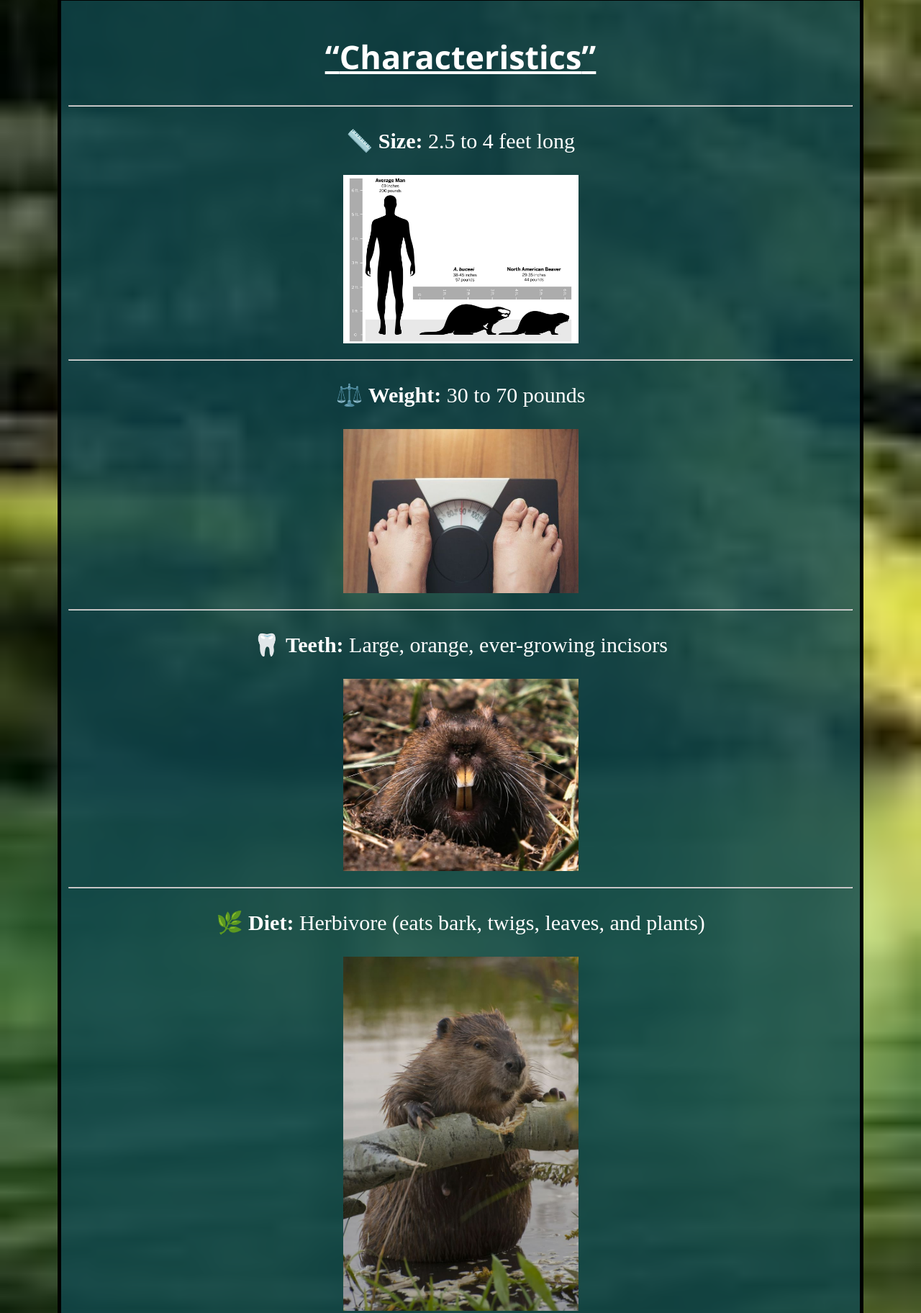
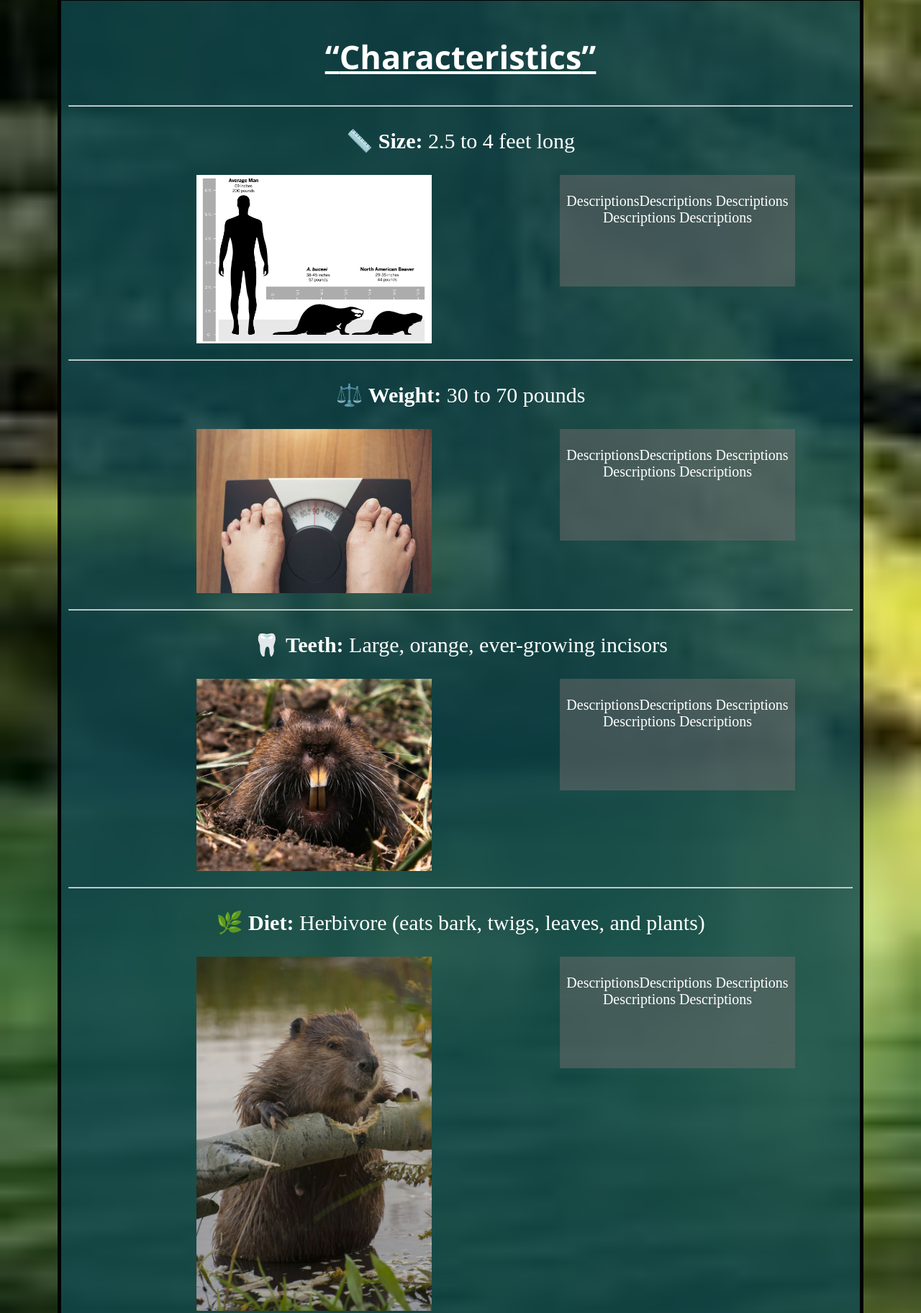
Before and after one commit to Dudesthe1st/Dudes-webiste-project, a plain HTML site: page index.html in a window 1280 px wide. Shown: the part 1650-3474 px from the top of the page at 72% size. Drawn offline with Linux system fonts and the light colour scheme.

Commit message:
done????

```diff
--- a/index.html
+++ b/index.html
@@ -1,11 +1,11 @@
 <!DOCTYPE html>
 <html>
-    <head><title>Website Project</title></head>
+    <head><title>Beavers</title></head>
     <link rel="stylesheet" href="style.css">
 
     <body>
         <header class="header" id="header">
-          <img src="/images/animal-beaver-screaming.gif">
+          <img src="/images/animal-beaver-screaming.gif" alt="Beaver screaming gif">
           <h1><q><i><ins><b>Beavers</b></ins></i></it></q></h1>
           <h2>Nature's Engineers</h2>
           <p><i>Learn everything about beavers their role in the ecosystem, and why they are so important.</i></p>
@@ -33,17 +33,24 @@
             <h2><ins><q>Characteristics</q></ins></h2><hr>
 
                 <p id="size">📏 <b>Size:</b> 2.5 to 4 feet long</p>
-                <img class="pic" src="images/size.jpg"> <hr>
+                <img class="pic" src="images/size.jpg">
+                <aside><p>DescriptionsDescriptions Descriptions Descriptions Descriptions</p></aside> <hr>
+
                 <p id="weight">⚖️ <b>Weight:</b> 30 to 70 pounds</p>
-                <img class="pic" src="images/weight.jpg"> <hr>
+                <img class="pic" src="images/weight.jpg">
+                <aside><p>DescriptionsDescriptions Descriptions Descriptions Descriptions</p></aside> <hr>
                 <p id="teeth">🦷 <b>Teeth:</b> Large, orange, ever-growing incisors</p>
-                <img class="pic" src="images/teeth.jpg"> <hr>
+                <img class="pic" src="images/teeth.jpg">
+                <aside><p>DescriptionsDescriptions Descriptions Descriptions Descriptions</p></aside><hr>
                 <p id="diet">🌿 <b>Diet:</b> Herbivore (eats bark, twigs, leaves, and plants)</p>
-                <img class="pic" src="images/beaver_eating.jpg"> <hr>
+                <img class="pic" src="images/beaver_eating.jpg">
+                <aside><p>DescriptionsDescriptions Descriptions Descriptions Descriptions</p></aside> <hr>
                 <p id="home">🏡 <b>Homes:</b> Build dams and lodges for protection</p>
-                <img class="pic" src="images/home.jpg"> <hr>
+                <img class="pic" src="images/home.jpg">
+                <aside><p>DescriptionsDescriptions Descriptions Descriptions Descriptions</p></aside><hr>
                 <p id="swim">💦 <b>Swimmers:</b> Can hold breath for up to 15 minutes</p>
-                <img class="pic" src="images/swimming.jpg"> <hr>
+                <img class="pic" src="images/swimming.jpg">
+                <aside><p>DescriptionsDescriptions Descriptions Descriptions Descriptions</p></aside> <hr>
 
           </div>
 
@@ -72,7 +79,7 @@
         </main>
 
         <footer class="footer">
-            <p>(2/11/25) Website project : Dudes Inihao Copyright protected😜😜😜😜😜😜</p>
+            <p>(2/11/25) Website project : Dudes Inihao (©)Copyright protected😜😜😜😜😜😜</p>
         </footer>
     </body>
 </html>
--- a/style.css
+++ b/style.css
@@ -50,3 +50,16 @@ h2{
     border: 3px solid black;
     margin-top: 20px;
 }
+
+aside{
+    float: right;
+    width: 30%;
+    height: 50px;
+    padding-top: 5px;
+    padding-bottom: 100px;
+    background-color: rgba(112, 108, 108,0.5);
+    margin-right: 80px;
+    text-align: center;
+    font-size: 20px;
+
+}
```
